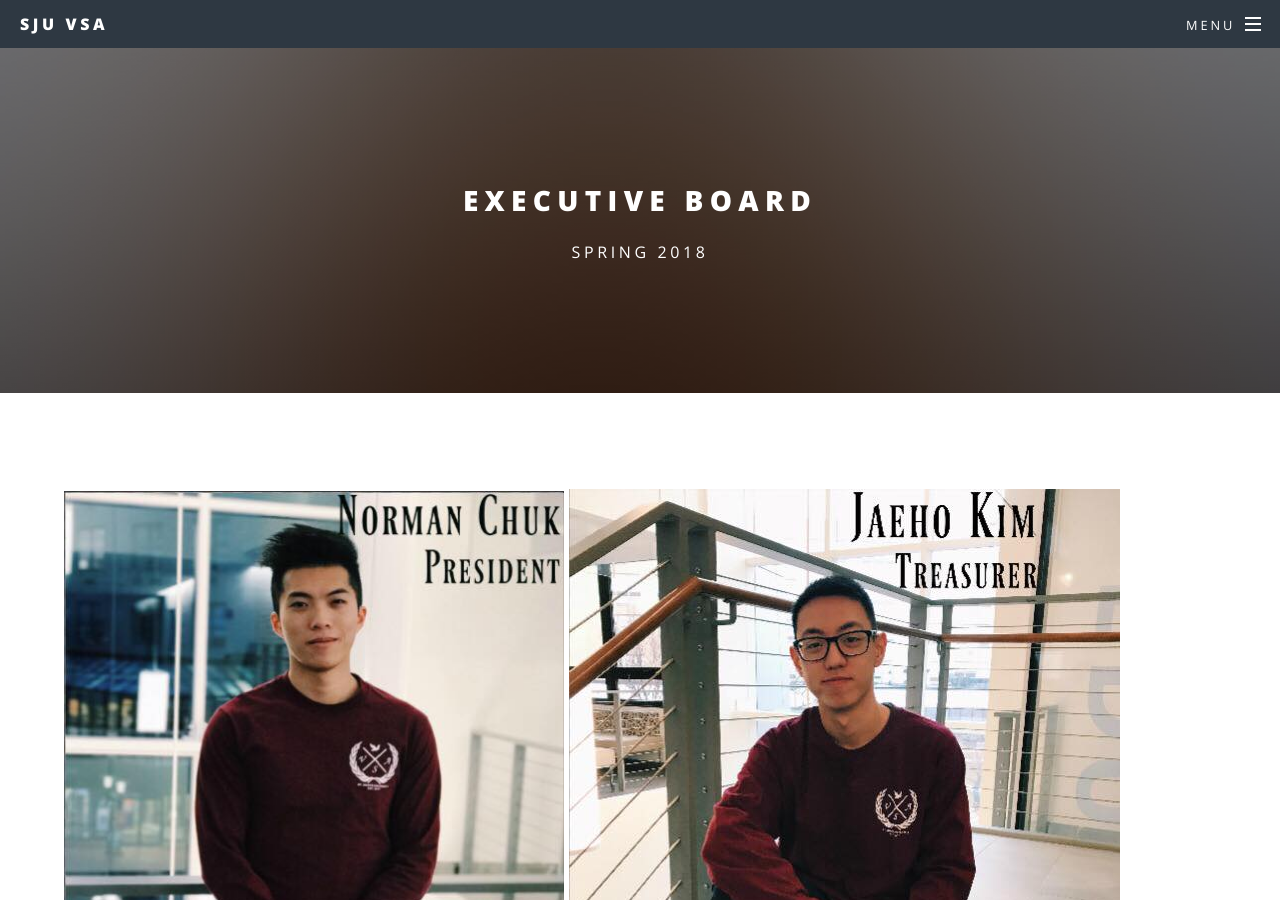
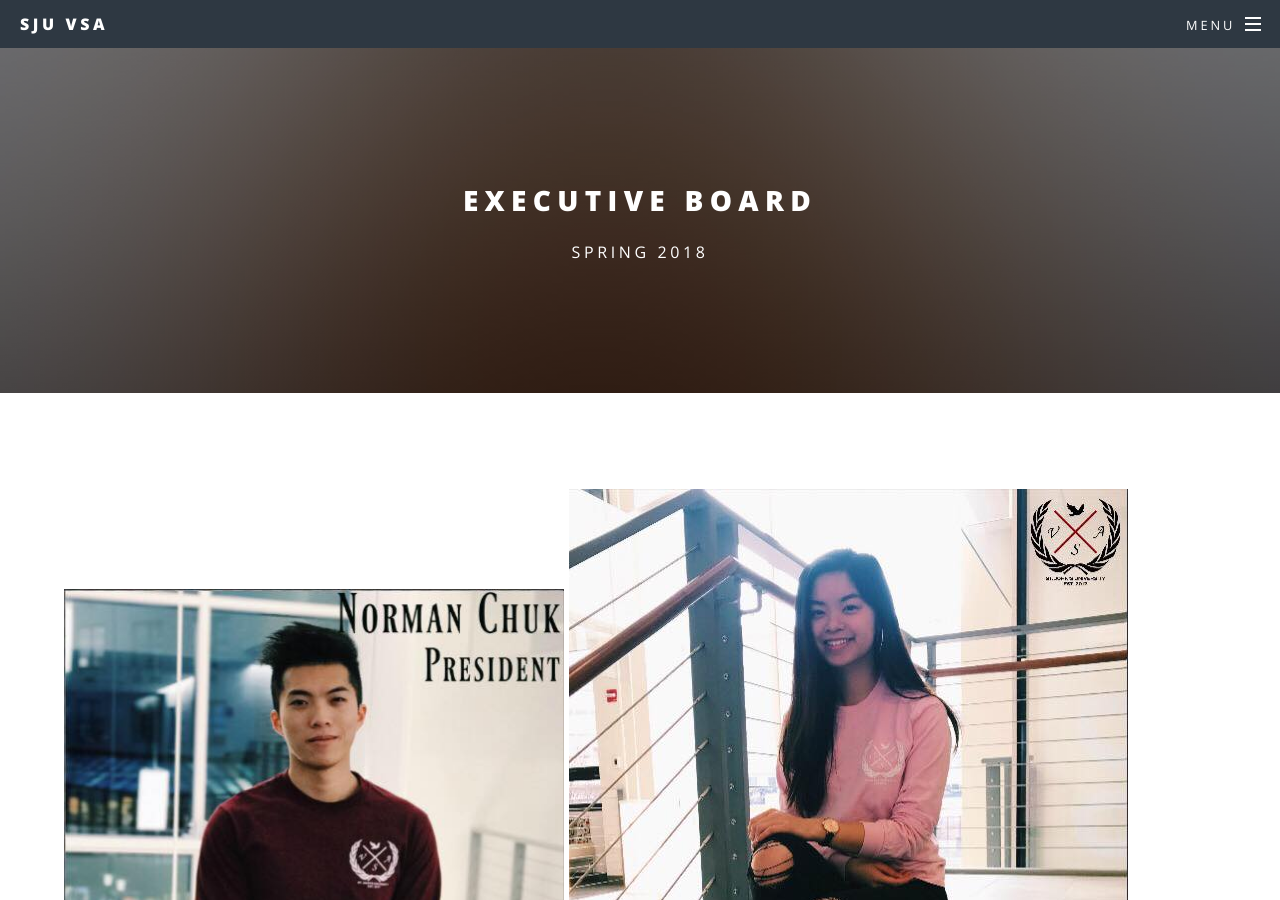
Before and after one commit to sjuvsa/sjuvsa.github.io, a Jekyll site: the page built from eboard.html, in a window 1280 px wide and 900 px high. Built offline with Jekyll 4.4.1, drawn with Linux system fonts in a browser that asks for light colours.

Commit message:
joyce's picture pls love me

```diff
--- a/eboard.html
+++ b/eboard.html
@@ -4,7 +4,7 @@ title: Executive Board
 description: Spring 2018
 ---
 
-	<img src="/images/spring2018/chukNorman.jpg" style="width:500px;height:600px;>
+	<img src="/images/spring2018/chukNorman.jpg" style="width:500px;height:600px">
 	<img src="/images/spring2018/changJoyce.jpg">
 	<img src="/images/spring2018/kimJaeho.jpg">
 	<img src="/images/spring2018/leeJustin.jpg">
```
